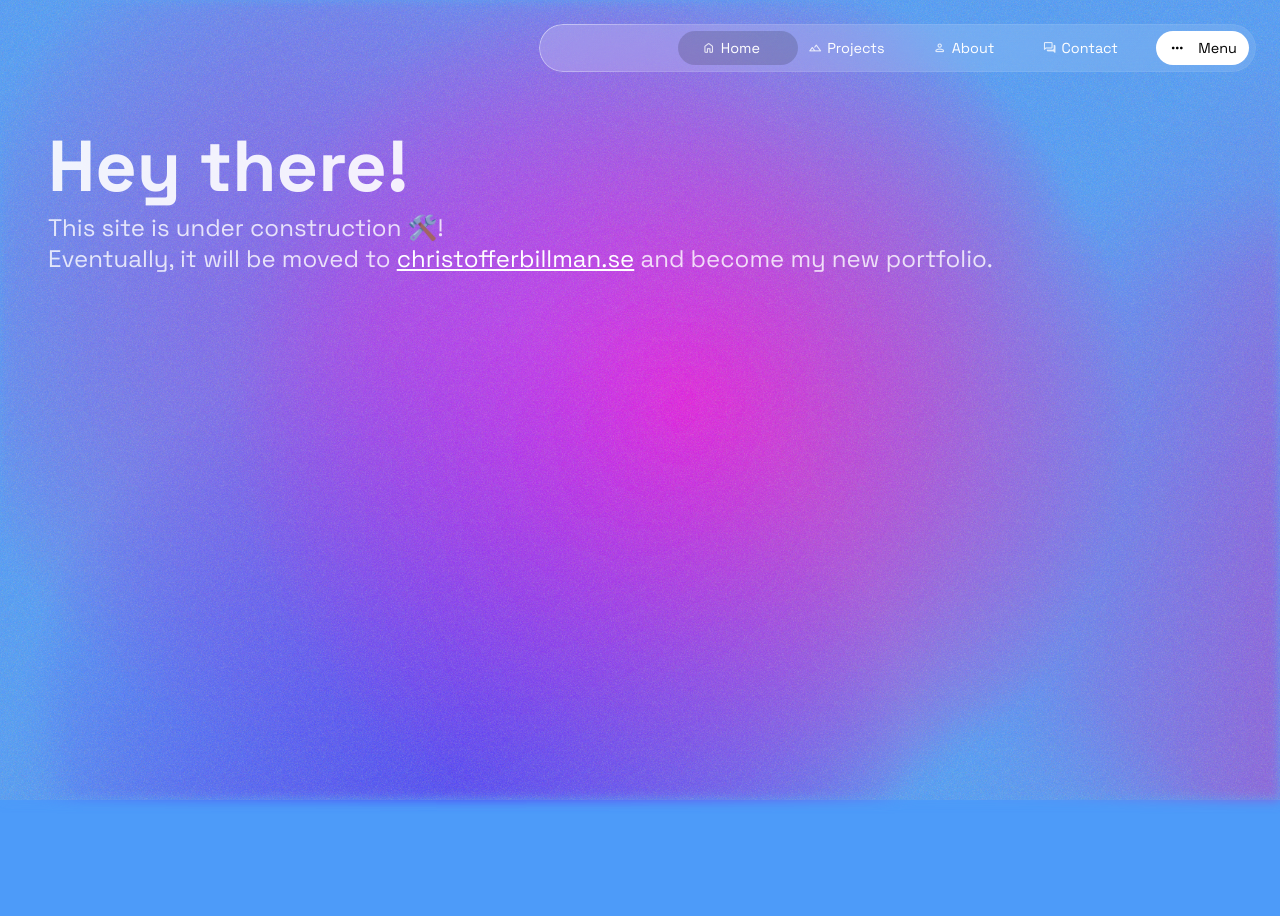
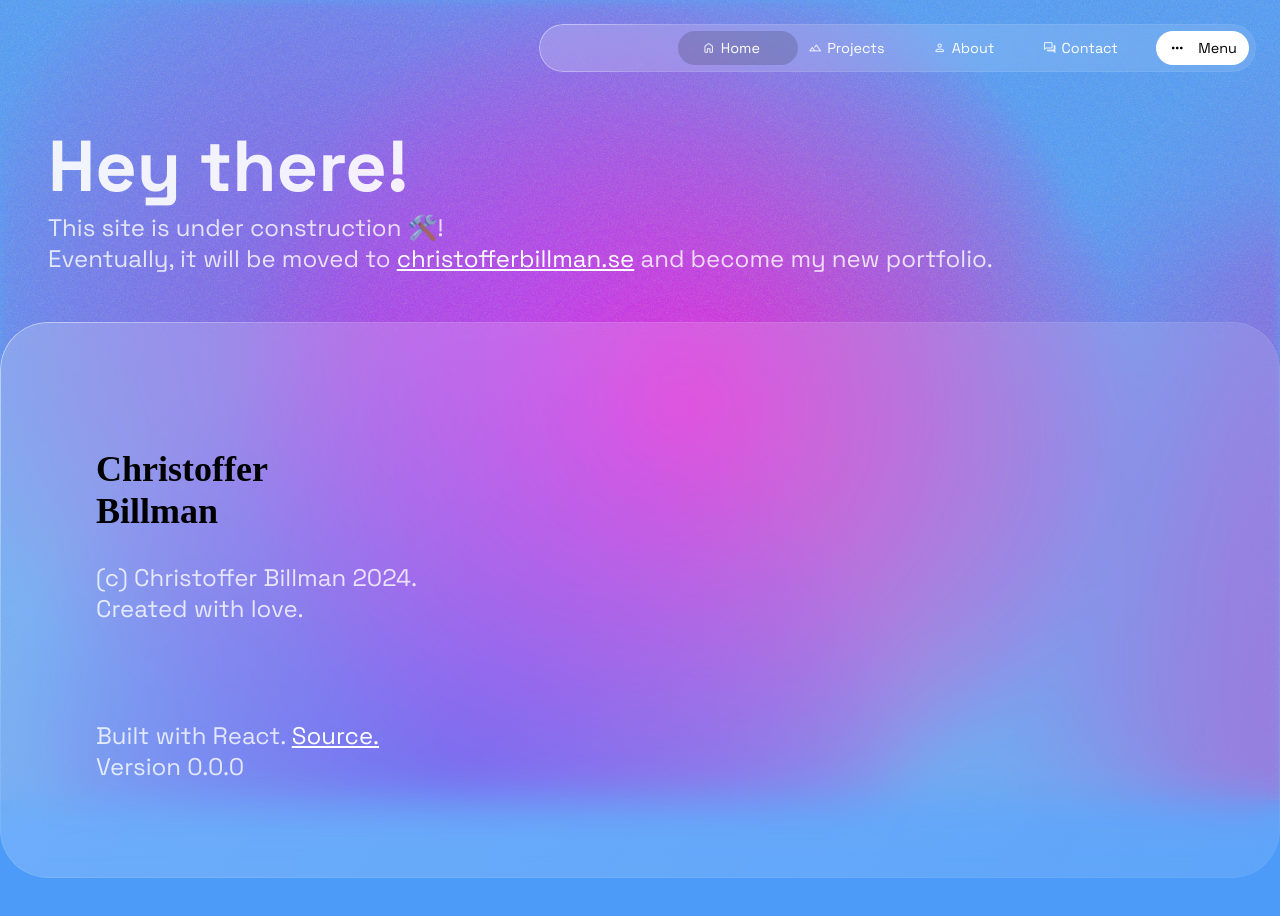
Before and after one commit to ChristofferBillman/portfolio-v5, a React (Vite) app: page / in a window 1280 px wide. Shown: the top 916 px of the page. Before the commit the page ends 800 px from the top, so only its background shows below. Built offline with nearby package versions, Linux system fonts and the light colour scheme.

Commit message:
feat: Footer component added.

```diff
--- /dev/null
+++ b/src/components/Footer/Footer.module.css
@@ -0,0 +1,12 @@
+.footer {
+	display: flex;
+	flex-direction: column;
+	padding: 4rem;
+	box-sizing: border-box;
+	width: 100vw;
+	gap: 4rem;
+}
+
+.footer a {
+	font-size: inherit;
+}
--- /dev/null
+++ b/src/components/Footer/Footer.tsx
@@ -0,0 +1,13 @@
+import GlassMaterial from "../common/GlassMaterial";
+import style from './Footer.module.css'
+
+export function Footer() {
+	return (
+	<GlassMaterial className={style.footer}>
+		<div>
+			<h2>Christoffer<br/>Billman</h2>
+			<p>(c) Christoffer Billman 2024.<br/>Created with love.</p>
+		</div>
+		<p>Built with React. <a href='https://github.com/ChristofferBillman/portfolio/'>Source.</a><br/>Version 0.0.0</p>
+	</GlassMaterial>)
+}
--- /dev/null
+++ b/src/components/Footer/index.ts
@@ -0,0 +1,2 @@
+import { Footer } from "./Footer"
+export default Footer
--- a/src/pages/Layout.tsx
+++ b/src/pages/Layout.tsx
@@ -1,5 +1,6 @@
 import { Outlet } from "react-router-dom";
 import Menu from "../components/Menu";
+import Footer from "../components/Footer";
 
 export default function Layout() {
 	return (
@@ -8,6 +9,7 @@ export default function Layout() {
 		<div style={{padding: '4rem 1rem 1rem 1rem'}}>
 			<Outlet/>
 		</div>
+		<Footer/>
 	</>
 	)
 }
```
